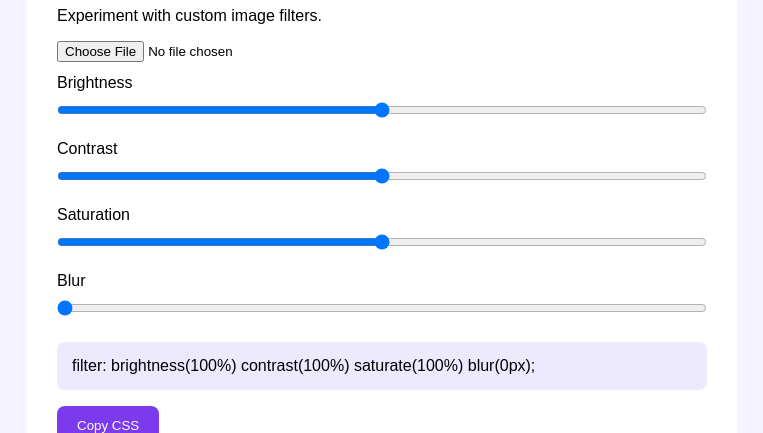
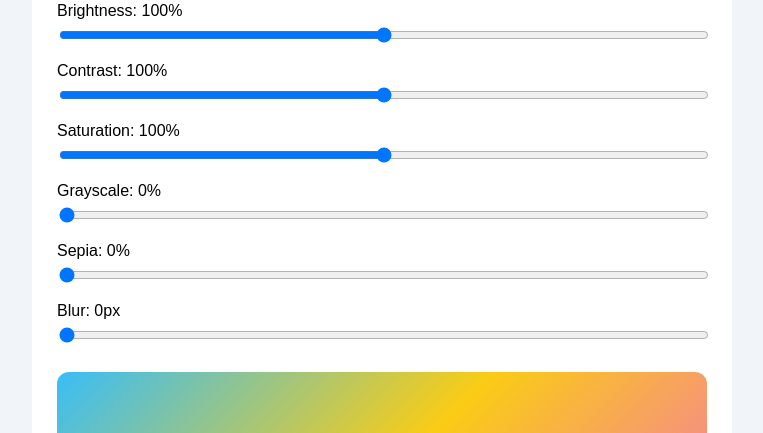
Before and after one commit to Jude0wallis/css-filter-generator, a plain HTML site: page index.html in a window 1280 px wide. Shown: the part 136-569 px from the top of the page, without its empty margins (258-1021 px from the left). Drawn offline with Linux system fonts and the light colour scheme.

Commit message:
Add live CSS filter preview and controls

```diff
--- a/index.html
+++ b/index.html
@@ -2,68 +2,81 @@
 <html lang="en">
 <head>
 <meta charset="UTF-8">
-<meta name="viewport" content="width=device-width, initial-scale=1.0">
+<meta name="viewport" content="width=device-width,initial-scale=1">
 <title>CSS Filter Generator</title>
 <style>
-body{font-family:Arial;background:#f5f3ff;padding:25px}
-main{max-width:650px;margin:auto;background:white;padding:30px;border-radius:16px}
-input[type=range]{width:100%;margin:10px 0}
-label{display:block;margin-top:12px}
-#preview{width:100%;max-height:300px;object-fit:contain;margin:20px 0;border-radius:10px}
-button{background:#7c3aed;color:white;border:0;padding:12px 20px;border-radius:8px;cursor:pointer}
-#code{background:#ede9fe;padding:15px;border-radius:8px;overflow-wrap:anywhere}
+body{font-family:Arial;background:#f1f5f9;padding:25px}
+main{max-width:650px;margin:auto;background:white;padding:25px;border-radius:15px}
+label{display:block;margin:15px 0 5px}
+input{width:100%}
+#preview{height:220px;display:grid;place-items:center;font-size:75px;background:linear-gradient(135deg,#38bdf8,#facc15,#f472b6);border-radius:12px;margin:25px 0}
+pre{background:#1e293b;color:#86efac;padding:15px;white-space:pre-wrap;border-radius:8px}
+button{padding:12px 18px;background:#2563eb;color:white;border:0;border-radius:7px;cursor:pointer}
 </style>
 </head>
 <body>
 <main>
 <h1>CSS Filter Generator</h1>
-<p>Experiment with custom image filters.</p>
-<input id="file" type="file" accept="image/*">
-<img id="preview" alt="Filter preview" hidden>
-<label>Brightness</label>
-<input id="brightness" type="range" min="0" max="200" value="100" oninput="update()">
-<label>Contrast</label>
-<input id="contrast" type="range" min="0" max="200" value="100" oninput="update()">
-<label>Saturation</label>
-<input id="saturation" type="range" min="0" max="200" value="100" oninput="update()">
-<label>Blur</label>
-<input id="blur" type="range" min="0" max="15" value="0" oninput="update()">
-<p id="code"></p>
-<button onclick="copyCode()">Copy CSS</button>
+
+<label>Brightness: <span id="brightnessValue">100</span>%</label>
+<input id="brightness" type="range" min="0" max="200" value="100">
+
+<label>Contrast: <span id="contrastValue">100</span>%</label>
+<input id="contrast" type="range" min="0" max="200" value="100">
+
+<label>Saturation: <span id="saturateValue">100</span>%</label>
+<input id="saturate" type="range" min="0" max="200" value="100">
+
+<label>Grayscale: <span id="grayscaleValue">0</span>%</label>
+<input id="grayscale" type="range" min="0" max="100" value="0">
+
+<label>Sepia: <span id="sepiaValue">0</span>%</label>
+<input id="sepia" type="range" min="0" max="100" value="0">
+
+<label>Blur: <span id="blurValue">0</span>px</label>
+<input id="blur" type="range" min="0" max="20" value="0">
+
+<div id="preview">🌄</div>
+<h3>Generated CSS</h3>
+<pre id="code"></pre>
+<button onclick="copyCSS()">Copy CSS</button>
+<button onclick="reset()">Reset Filters</button>
 <p id="status"></p>
 </main>
 <script>
-let url=null;
-document.getElementById("file").onchange=function(){
- const file=this.files[0];
- if(!file)return;
- if(url)URL.revokeObjectURL(url);
- url=URL.createObjectURL(file);
- const image=document.getElementById("preview");
- image.onload=()=>image.hidden=false;
- image.onerror=()=>{
-  image.hidden=true;
-  document.getElementById("status").textContent="Invalid image.";
- };
- image.src=url;
-};
+const names=["brightness","contrast","saturate","grayscale","sepia","blur"];
+
 function update(){
- const value=id=>document.getElementById(id).value;
- const filter="brightness("+value("brightness")+"%) "+
- "contrast("+value("contrast")+"%) "+
- "saturate("+value("saturation")+"%) "+
- "blur("+value("blur")+"px)";
- document.getElementById("preview").style.filter=filter;
- document.getElementById("code").textContent="filter: "+filter+";";
- document.getElementById("status").textContent="";
+ const values={};
+ names.forEach(name=>{
+  const value=document.getElementById(name).value;
+  values[name]=value;
+  document.getElementById(name+"Value").textContent=value;
+ });
+
+ const css=`filter: brightness(${values.brightness}%) contrast(${values.contrast}%) saturate(${values.saturate}%) grayscale(${values.grayscale}%) sepia(${values.sepia}%) blur(${values.blur}px);`;
+
+ document.getElementById("preview").style.filter=css.replace("filter: ","").replace(";","");
+ document.getElementById("code").textContent=css;
 }
-async function copyCode(){
+names.forEach(name=>{
+ document.getElementById(name).addEventListener("input",update);
+});
+async function copyCSS(){
  try{
   await navigator.clipboard.writeText(document.getElementById("code").textContent);
-  document.getElementById("status").textContent="CSS copied!";
+  document.getElementById("status").textContent="CSS copied successfully!";
  }catch{
-  document.getElementById("status").textContent="Please copy manually.";
+  document.getElementById("status").textContent="Copy the CSS manually.";
  }
+}
+function reset(){
+ names.forEach(name=>{
+  document.getElementById(name).value=
+  name==="brightness"||name==="contrast"||name==="saturate"?100:0;
+ });
+ update();
+ document.getElementById("status").textContent="Filters reset.";
 }
 update();
 </script>
```
